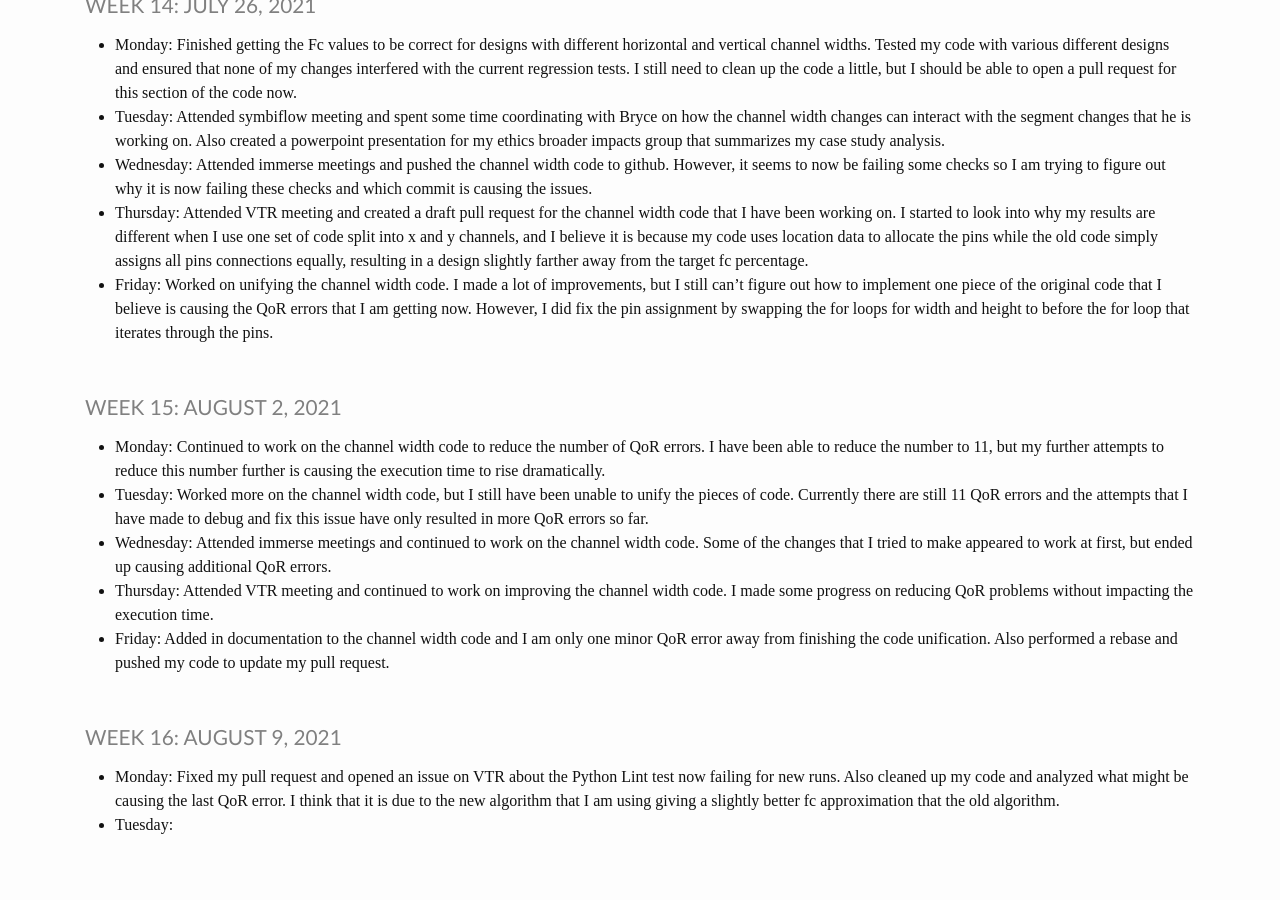
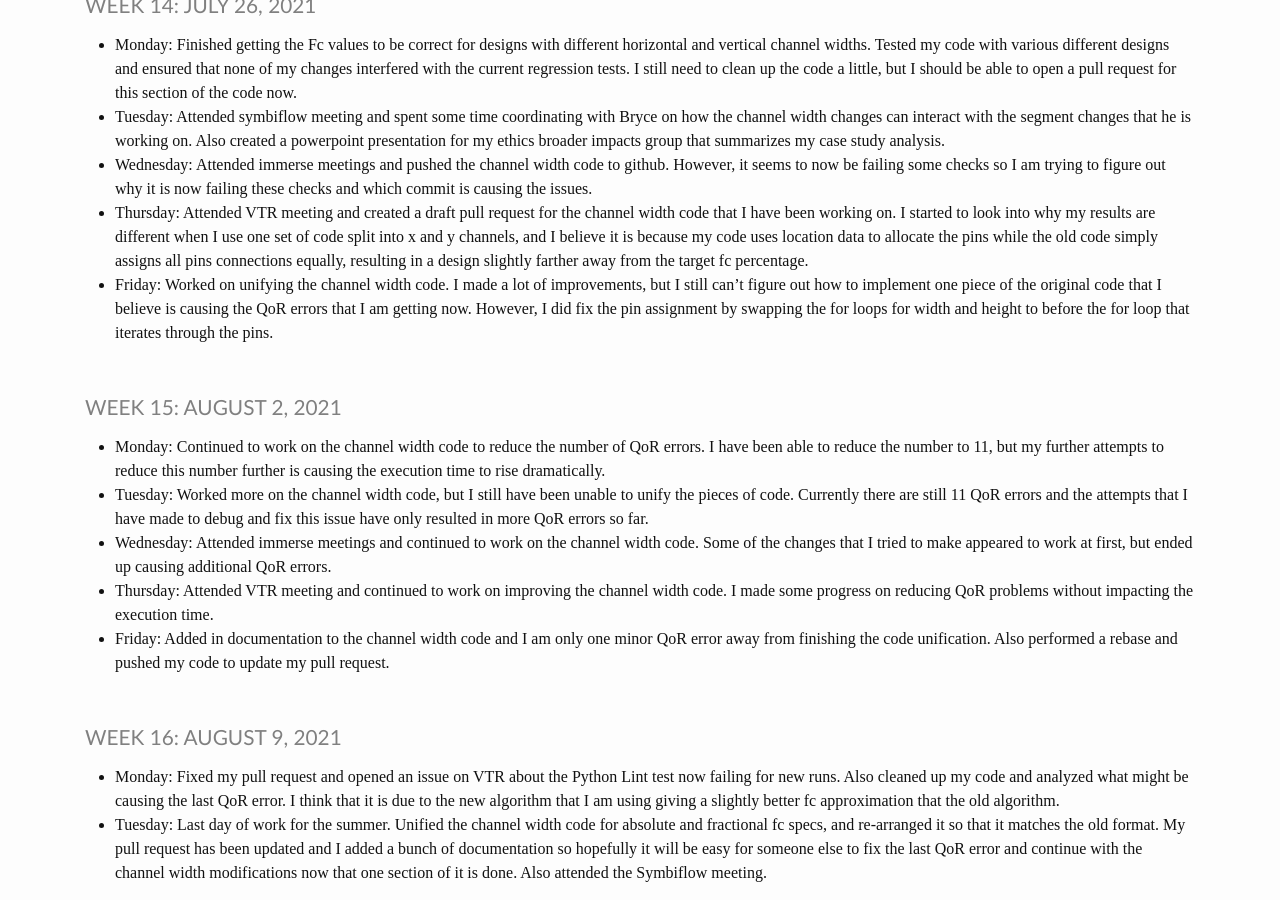
Before and after one commit to heinerb1/heinerb1.github.io, a Jekyll site: the page built from _pages/log.md, in a window 1280 px wide and 900 px high, scrolled down 4566 px. Built offline with Jekyll 4.4.1, drawn with Linux system fonts in a browser that asks for light colours; before the commit the page ends 5418 px from its top, so only the background shows below that.

Commit message:
8/10 Update

```diff
--- a/_pages/log.md
+++ b/_pages/log.md
@@ -266,4 +266,8 @@ title: IMMERSE Log
 * **Monday**: Fixed my pull request and opened an issue on VTR about the Python Lint test now failing for new runs. Also
               cleaned up my code and analyzed what might be causing the last QoR error. I think that it is due to
               the new algorithm that I am using giving a slightly better fc approximation that the old algorithm.
-* **Tuesday**:
+* **Tuesday**: Last day of work for the summer. Unified the channel width code for absolute and fractional fc specs,
+               and re-arranged it so that it matches the old format. My pull request has been updated and I added a
+               bunch of documentation so hopefully it will be easy for someone else to fix the last QoR error and
+               continue with the channel width modifications now that one section of it is done. Also attended the
+               Symbiflow meeting.
```
